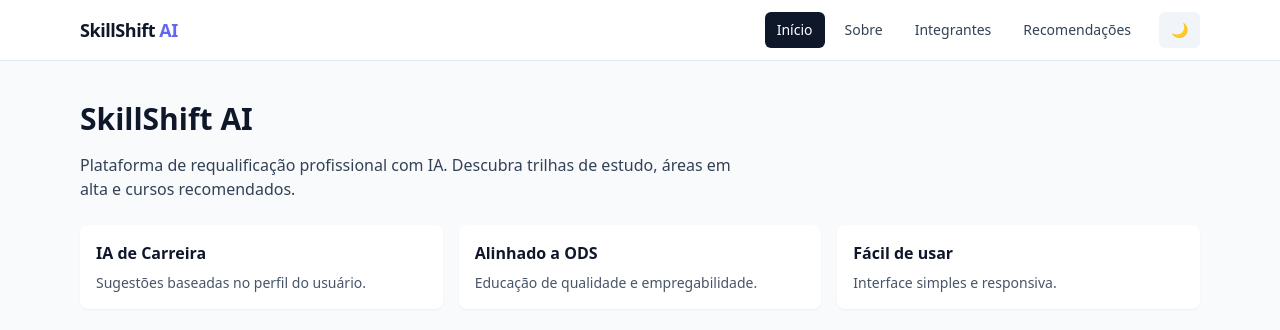
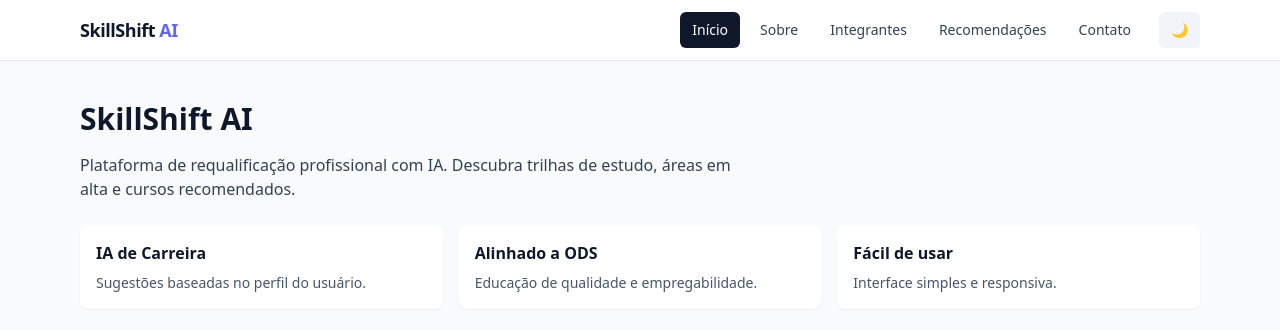
Before and after one commit to leojp04/SkillShift-AI, a React (Vite) app in the folder skillshift-ai/: page / in a window 1280 px wide. Shown: the top 330 px of the page. Built offline with nearby package versions, Linux system fonts and the light colour scheme.

Commit message:
chore: garante build da branch de documentação

```diff
--- a/skillshift-ai/package.json
+++ b/skillshift-ai/package.json
@@ -11,7 +11,8 @@
   },
   "dependencies": {
     "react": "^19.2.0",
-    "react-dom": "^19.2.0"
+    "react-dom": "^19.2.0",
+    "react-router-dom": "^6.30.2"
   },
   "devDependencies": {
     "@eslint/js": "^9.39.1",
--- a/skillshift-ai/src/components/Navbar.tsx
+++ b/skillshift-ai/src/components/Navbar.tsx
@@ -45,6 +45,12 @@ export const Navbar = () => {
           >
             Recomendações
           </NavLink>
+          <NavLink
+            to="/contato"
+            className={({ isActive }) => `${base} ${isActive ? active : inactive}`}
+          >
+            Contato
+          </NavLink>
           <button
             onClick={toggleTheme}
             className="ml-2 px-3 py-2 rounded-md text-sm bg-slate-100 dark:bg-slate-800 text-slate-900 dark:text-slate-100"
```
Also changed, not shown: skillshift-ai/src/pages/Home.tsx (renamed from skillshift-ai/src/pages/home.tsx), skillshift-ai/src/pages/Integrantes.tsx (renamed from skillshift-ai/src/pages/integrantes.tsx), skillshift-ai/src/pages/Recomendacoes.tsx (renamed from skillshift-ai/src/pages/recomendacoes.tsx), skillshift-ai/src/pages/Sobre.tsx (renamed from skillshift-ai/src/pages/sobre.tsx), 1 other file (tests, documents, lock files or other folders).
